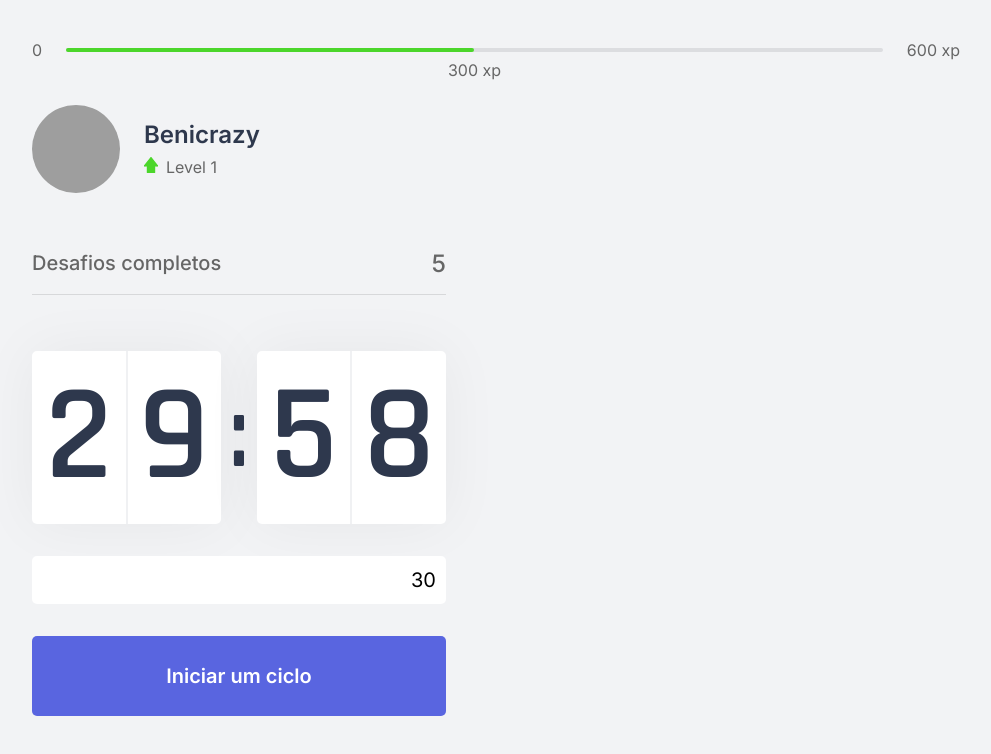
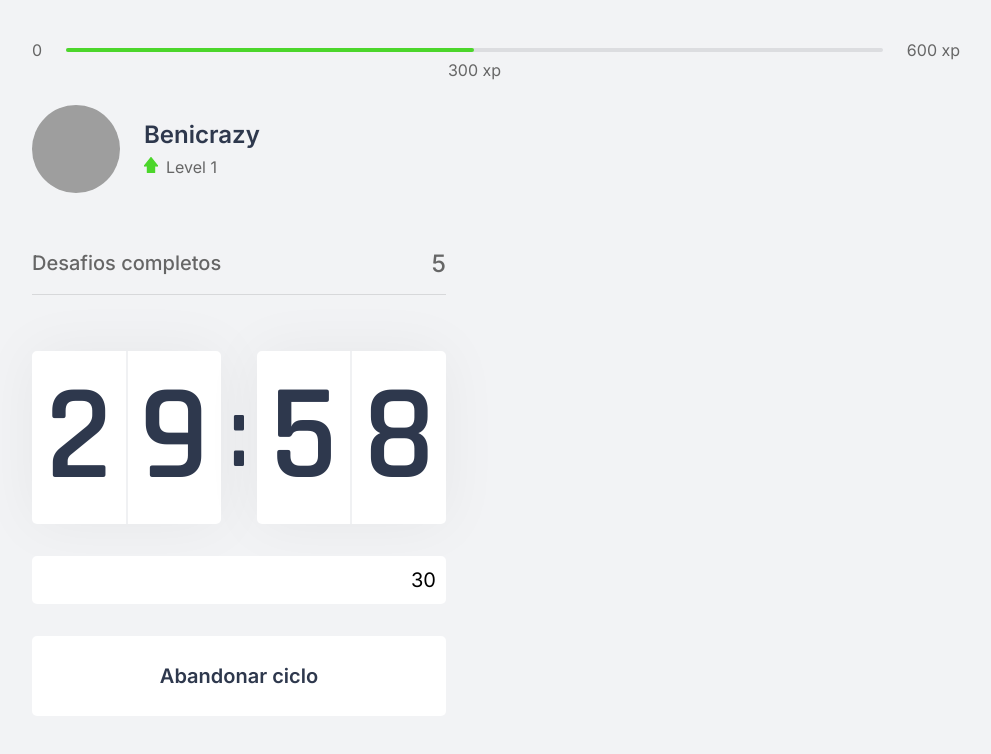
Before and after one commit to beniciodaniel/pomodoro-app, a Next.js app: page / in a window 1280 px wide. Both pictures are taken after a click on the button "Iniciar um ciclo". Shown: the top 754 px of the page, without its empty margins (144-1135 px from the left). Built offline with nearby package versions, Linux system fonts and the light colour scheme; grey boxes are pictures that could not be loaded.

Commit message:
Feature: Countdown button

```diff
--- a/src/components/Countdown.tsx
+++ b/src/components/Countdown.tsx
@@ -1,11 +1,14 @@
 import { useEffect, useState } from 'react';
 import styles from '../styles/components/Countdown.module.css';
 
+let countdownTimeout: NodeJS.Timeout;
+
 export function Countdown() {
   const [customTime, setCustomTime] = useState(0);
+  const [hasFinished, setHasFinished] = useState(false);
 
   const [time, setTime] = useState(0);
-  const [active, setActive] = useState(false);
+  const [isActive, setIsActive] = useState(false);
 
   const minutes = Math.floor(time / 60);
   const seconds = time % 60;
@@ -39,16 +42,25 @@
   }
 
   function startCountdown() {
-    setActive(true);
+    setIsActive(true);
+  }
+
+  function resetCountdown() {
+    clearTimeout(countdownTimeout);
+    setIsActive(false);
+    setTime(() => customTime * 60);
   }
 
   useEffect(() => {
-    if (active && time > 0) {
-      setTimeout(() => {
+    if (isActive && time > 0) {
+      countdownTimeout = setTimeout(() => {
         setTime(time - 1);
       }, 1000);
+    } else if (isActive && time === 0) {
+      setHasFinished(true);
+      setIsActive(false);
     }
-  }, [active, time]);
+  }, [isActive, time]);
 
   return (
     <div>
@@ -72,6 +84,19 @@
         value={customTime}
       />
 
+      {hasFinished ? (
+        <button disabled className={styles.countdownButton}>
+          Ciclo encerrado
+        </button>
+      ) : isActive ? (
+        <button
+          onClick={resetCountdown}
+          type="button"
+          className={`${styles.countdownButton} ${styles.countdownButtonActive}`}
+        >
+          Abandonar ciclo
+        </button>
+      ) : (
         <button
           onClick={setCustomCountdownTime}
           type="button"
@@ -79,6 +104,7 @@
         >
           Iniciar um ciclo
         </button>
+      )}
     </div>
   );
 }
--- a/src/styles/components/Countdown.module.css
+++ b/src/styles/components/Countdown.module.css
@@ -74,6 +74,22 @@
   transition: background-color 0.2s;
 }
 
-.countdownButton:hover {
+.countdownButton:not(:disabled):hover {
   background: var(--blue-dark);
 }
+
+.countdownButtonActive {
+  background: var(--white);
+  color: var(--title);
+}
+
+.countdownButtonActive:not(:disabled):hover {
+  background: var(--red);
+  color: var(--white);
+}
+
+.countdownButton:disabled {
+  cursor: not-allowed;
+  background: var(--white);
+  color: var(--text);
+}
```
Lines whose indentation alone changed are shown as unchanged.
